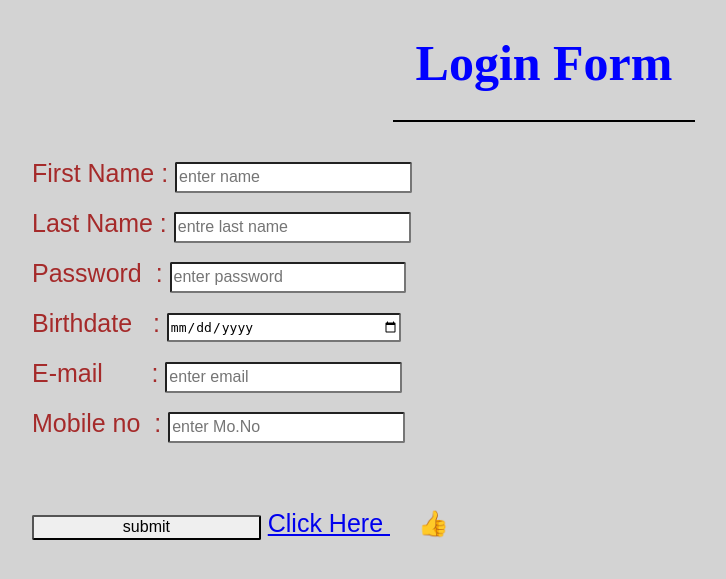
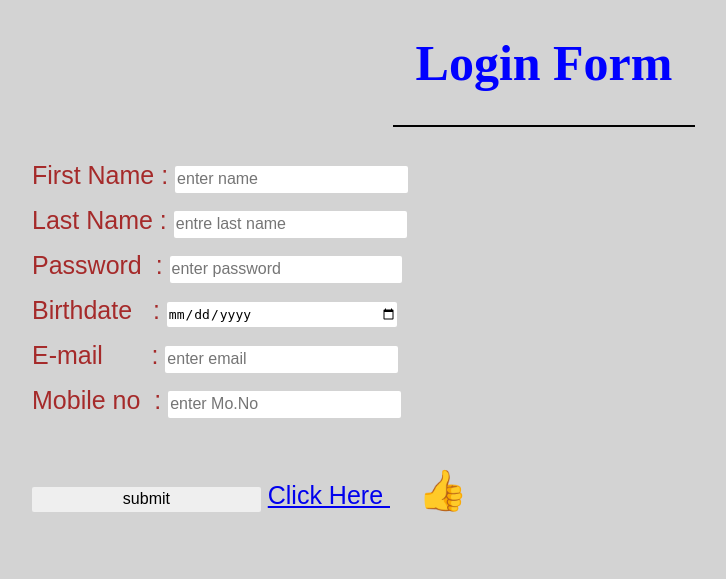
Before and after one commit to Jignapatel01/http-github.com-jignapatel01-phpmwf_1pm, a PHP site: the page made by module 1/html/html/html/nonpaired tag/form/loginform.html in a window 1280 px wide. Shown: the top 579 px of the page, without its empty margins (96-822 px from the left). Run offline with PHP 8.4, Linux system fonts and the light colour scheme.

Commit message:
Update login.css

```diff
--- a/module 1/html/html/html/nonpaired tag/form/login.css
+++ b/module 1/html/html/html/nonpaired tag/form/login.css
@@ -7,22 +7,32 @@ h1{
     font-size: 50px;
 }
 hr{
-    margin-top: -5px;
+    margin-top: 10px;
     border-width: 1.5px;
 }
 
 form{
 color:brown;
  font-size: 25px;
- font-family: Arial, Helvetica, sans-serif;
+ font-family:sans-serif;
  font-style: normal;
  margin-inline-start: 120px;
  /* left: 50px; */
- line-height: 50px;
+ line-height: 45px;
 }
 input{
     border-radius: 2px;
+    border-style:initial;
     width: 20%;
     height: 25px;
     font-size: medium;
     }
+       a:hover{
+        background-color:rgb(216, 216, 149);
+        transition:2s ease all;
+        font-size: 30px;
+
+   }
+   b{
+    font-size: 40px;
+   }
```
